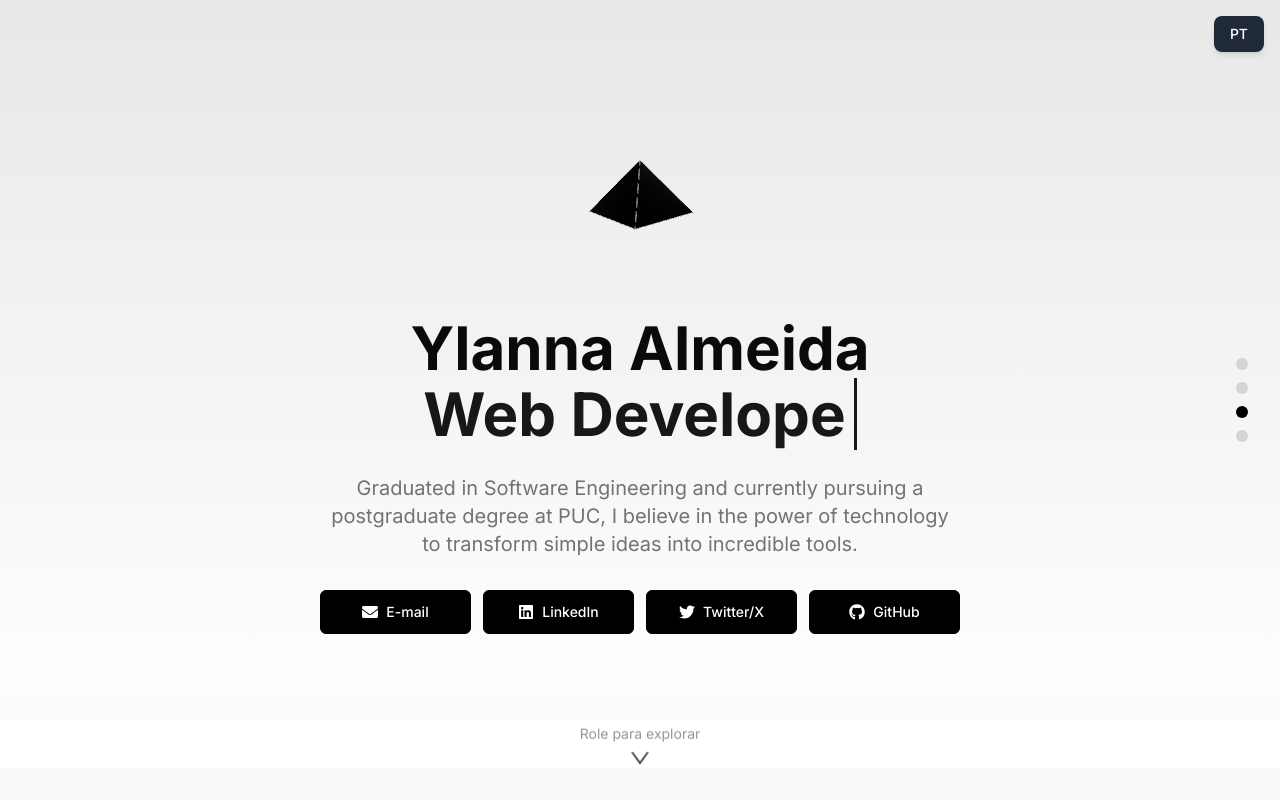
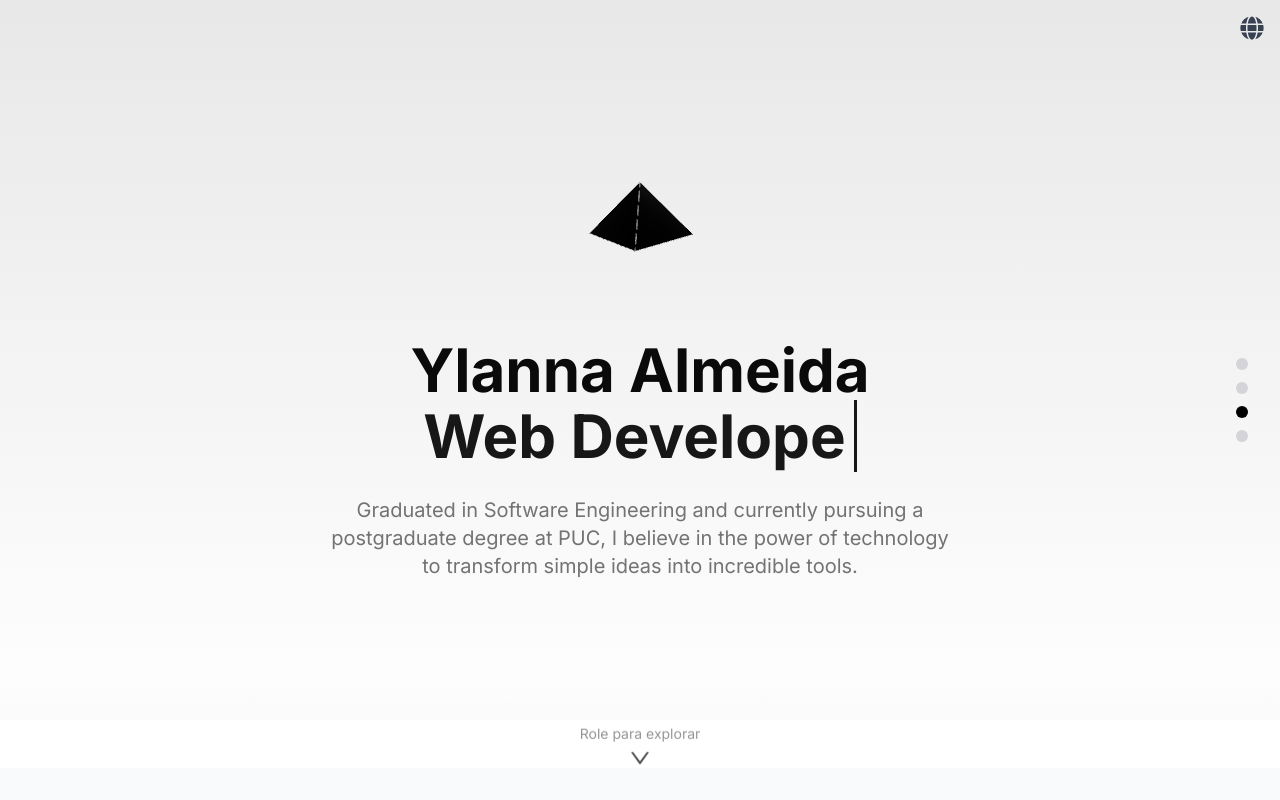
Before and after one commit to lanroo/portfoliolanna, a Next.js app: page / in a window 1280 px wide. Shown: the top 800 px of the page. Built offline with nearby package versions, Linux system fonts and the light colour scheme.

Commit message:
globo icon idioma

```diff
--- a/components/HeroSection.tsx
+++ b/components/HeroSection.tsx
@@ -3,8 +3,7 @@
 import { motion } from 'framer-motion';
 import { Canvas } from '@react-three/fiber';
 import { OrbitControls, Edges } from '@react-three/drei';
-import { FaGithub, FaTwitter, FaEnvelope, FaLinkedin } from 'react-icons/fa';
-import { Button } from '@/components/ui/button';
+import { FaGithub, FaTwitter, FaEnvelope, FaLinkedin, FaGlobe } from 'react-icons/fa';
 import { useEffect, useState, useCallback } from 'react';
 import ScrollIndicator from './ScrollIndicator';
 import { useTranslation } from 'react-i18next';
@@ -25,6 +24,7 @@ export default function HeroSection() {
   const { t, i18n } = useTranslation();
   const [displayText, setDisplayText] = useState('');
   const [isDeleting, setIsDeleting] = useState(false);
+  const [menuOpen, setMenuOpen] = useState(false);
   const fullText = t('hero.role');
 
   const animateText = useCallback(() => {
@@ -58,22 +58,39 @@ export default function HeroSection() {
     };
   }, [animateText]);
 
-  // Alternar Idiomas
-  const toggleLanguage = () => {
-    const newLang = i18n.language === 'en' ? 'pt' : 'en';
-    i18n.changeLanguage(newLang);
+  const changeLanguage = (lang: string) => {
+    i18n.changeLanguage(lang);
+    setMenuOpen(false);
   };
 
   return (
     <section className="relative h-[90vh] flex flex-col items-center justify-center bg-gradient-to-b from-primary/10 to-background overflow-hidden mb-12">
-      {/* Botão de Troca de Idioma */}
-      <div className="absolute top-4 right-4 z-50">
-        <button
-          onClick={toggleLanguage}
-          className="px-4 py-2 text-sm font-medium text-white bg-gray-800 hover:bg-gray-600 rounded-lg shadow-md transition-all duration-300"
-        >
-          {i18n.language === 'en' ? 'PT' : 'EN'}
+      <div
+        className="absolute top-4 right-4 z-50"
+        onMouseEnter={() => setMenuOpen(true)}
+        onMouseLeave={() => setMenuOpen(false)}
+      >
+        <button className="text-gray-700 hover:text-black transition-all duration-300">
+          <FaGlobe className="text-2xl" />
         </button>
+
+        {/* Menu de Idiomas */}
+        {menuOpen && (
+          <div className="absolute top-8 right-0 bg-white shadow-md rounded-lg flex flex-col overflow-hidden">
+            <button
+              className="px-4 py-2 text-sm hover:bg-gray-100 text-gray-800"
+              onClick={() => changeLanguage('en')}
+            >
+              EN
+            </button>
+            <button
+              className="px-4 py-2 text-sm hover:bg-gray-100 text-gray-800"
+              onClick={() => changeLanguage('pt')}
+            >
+              PT
+            </button>
+          </div>
+        )}
       </div>
 
       {/* Conteúdo Principal */}
@@ -119,71 +136,6 @@ export default function HeroSection() {
           >
             {t('hero.description')}
           </motion.p>
-          <motion.div
-            initial={{ opacity: 0, y: 20 }}
-            animate={{ opacity: 1, y: 0 }}
-            transition={{ delay: 0.4 }}
-            className="w-full px-4"
-          >
-            <div className="grid grid-cols-2 sm:grid-cols-4 gap-3 max-w-2xl mx-auto">
-              <Button
-                variant="outline"
-                size="lg"
-                className="w-full bg-black text-white border-black hover:bg-white hover:text-black hover:border-black transition-all duration-300"
-                asChild
-              >
-                <a href="mailto:yladacz@gmail.com">
-                  <FaEnvelope className="mr-2 h-4 w-4" />
-                  <span className="whitespace-nowrap">E-mail</span>
-                </a>
-              </Button>
-              <Button
-                variant="outline"
-                size="lg"
-                className="w-full bg-black text-white border-black hover:bg-white hover:text-black hover:border-black transition-all duration-300"
-                asChild
-              >
-                <a
-                  href="https://www.linkedin.com/in/yladacs/"
-                  target="_blank"
-                  rel="noopener noreferrer"
-                >
-                  <FaLinkedin className="mr-2 h-4 w-4" />
-                  <span className="whitespace-nowrap">LinkedIn</span>
-                </a>
-              </Button>
-              <Button
-                variant="outline"
-                size="lg"
-                className="w-full bg-black text-white border-black hover:bg-white hover:text-black hover:border-black transition-all duration-300"
-                asChild
-              >
-                <a
-                  href="https://x.com/devingerr"
-                  target="_blank"
-                  rel="noopener noreferrer"
-                >
-                  <FaTwitter className="mr-2 h-4 w-4" />
-                  <span className="whitespace-nowrap">Twitter/X</span>
-                </a>
-              </Button>
-              <Button
-                variant="outline"
-                size="lg"
-                className="w-full bg-black text-white border-black hover:bg-white hover:text-black hover:border-black transition-all duration-300"
-                asChild
-              >
-                <a
-                  href="https://github.com/lanroo"
-                  target="_blank"
-                  rel="noopener noreferrer"
-                >
-                  <FaGithub className="mr-2 h-4 w-4" />
-                  <span className="whitespace-nowrap">GitHub</span>
-                </a>
-              </Button>
-            </div>
-          </motion.div>
         </motion.div>
         <ScrollIndicator />
       </div>
```
